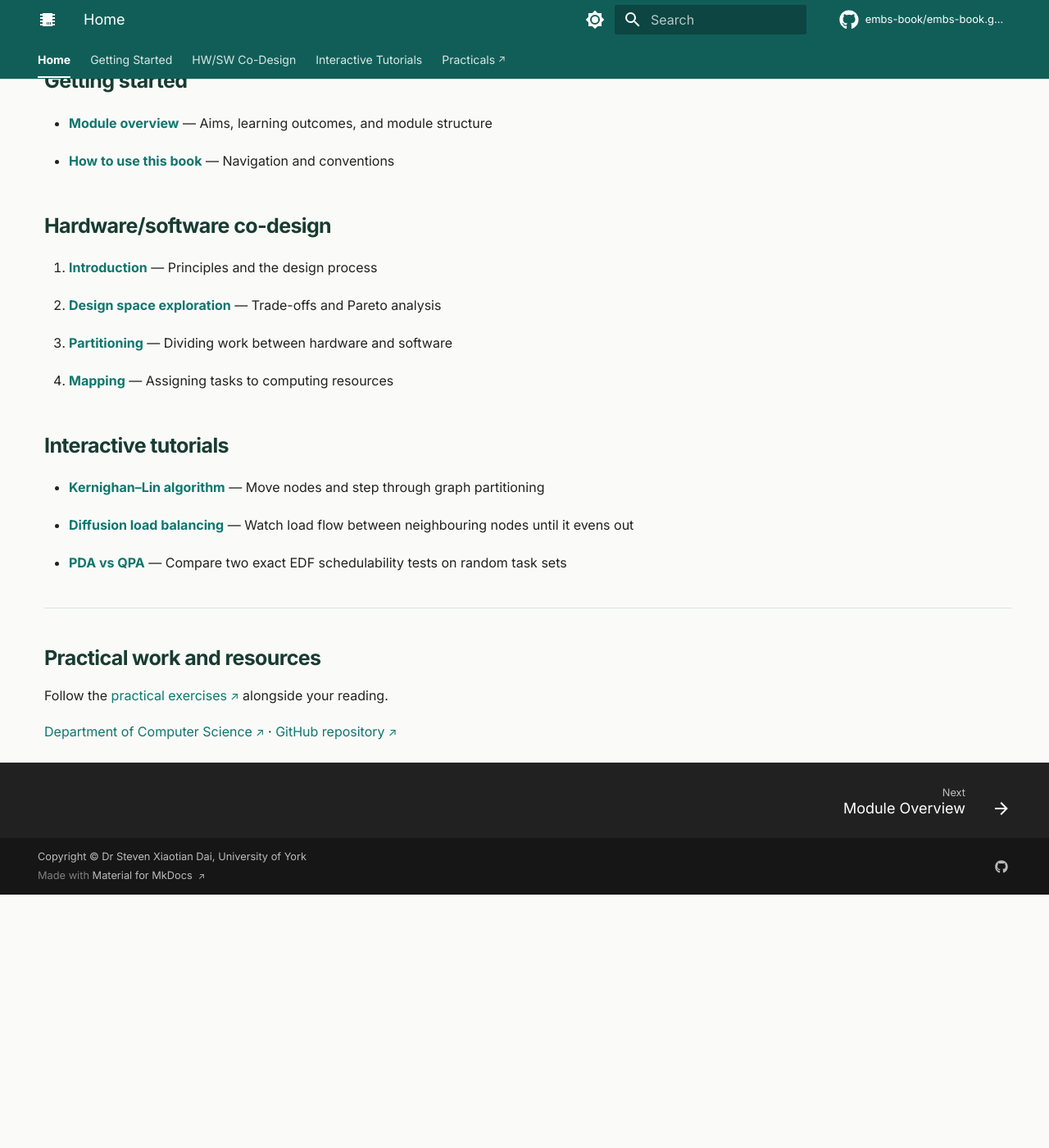
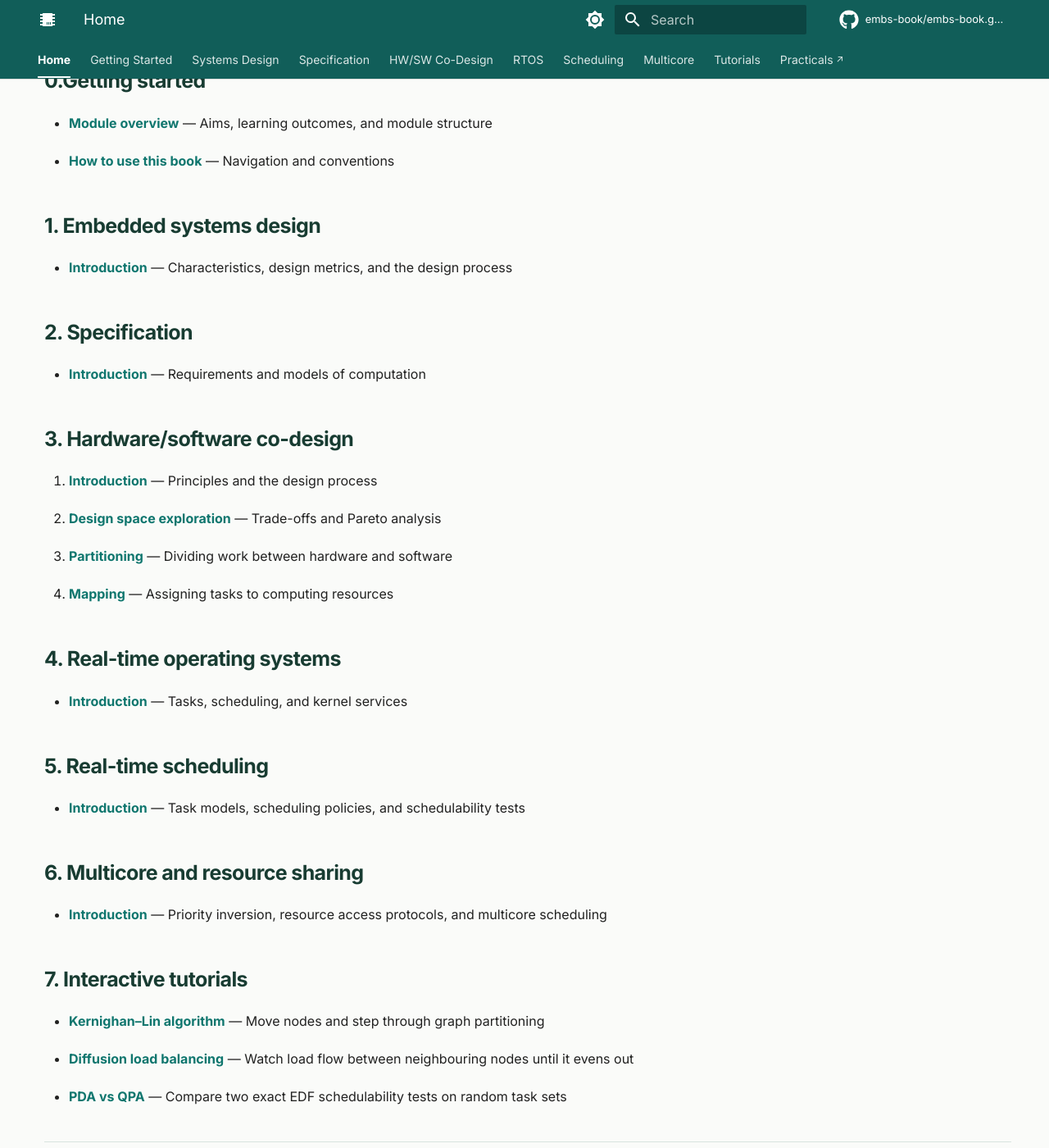
Before and after one commit to automaticdai/embs-book, an MkDocs documentation site: the page built from docs/index.md, in a window 1280 px wide and 1400 px high, scrolled down 520 px. Shown: the whole window at 82% size. Built offline with MkDocs 1.6.1 and Material for MkDocs 9.7.7, drawn with Linux system fonts in a browser that asks for light colours; comment, search, counter and statistics services are not loaded; before the commit the page ends 1611 px from its top, so only the background shows below that; some of the changed text lies outside the part shown.

Commit message:
Add chapter landing pages and tidy tutorial embeds
- Add introduction pages for Embedded Systems Design, Specification,
  RTOS, Real-Time Scheduling, and Multicore and Resource Sharing, and
  link every chapter from the nav, module overview, home page and
  README in module order.
- Shorten top-level tab labels so all tabs fit at laptop widths.
- Move the standalone HTML tutorials into docs/tutorials/embeds/,
  named after the pages that embed them.
- Link the author name on the home page.
- Ignore .venv/.

Co-Authored-By: Claude Opus 5.5 <noreply@anthropic.com>

```diff
--- a/docs/index.md
+++ b/docs/index.md
@@ -11,7 +11,7 @@ hide:
 
 A companion to the EMBS module. Explore the principles of embedded systems, the trade-offs between hardware and software, and the algorithms that bring them together.
 
-<p class="book-byline">Dr Steven Xiaotian Dai · Department of Computer Science</p>
+<p class="book-byline">Dr <a href="https://www.xiaotiandai.com">Steven Xiaotian Dai</a> · Department of Computer Science</p>
 
 [Start with the module overview →](getting-started/overview.md)
 
@@ -19,19 +19,39 @@ A companion to the EMBS module. Explore the principles of embedded systems, the
 
 <div class="book-contents" markdown>
 
-## Getting started
+## 0.Getting started
 
 - [Module overview](getting-started/overview.md) — Aims, learning outcomes, and module structure
 - [How to use this book](getting-started/how-to-use.md) — Navigation and conventions
 
-## Hardware/software co-design
+## 1. Embedded systems design
+
+- [Introduction](embedded-systems-design/introduction.md) — Characteristics, design metrics, and the design process
+
+## 2. Specification
+
+- [Introduction](specification/introduction.md) — Requirements and models of computation
+
+## 3. Hardware/software co-design
 
 1. [Introduction](hw-sw-codesign/introduction.md) — Principles and the design process
 2. [Design space exploration](hw-sw-codesign/design-space-exploration.md) — Trade-offs and Pareto analysis
 3. [Partitioning](hw-sw-codesign/partitioning.md) — Dividing work between hardware and software
 4. [Mapping](hw-sw-codesign/mapping.md) — Assigning tasks to computing resources
 
-## Interactive tutorials
+## 4. Real-time operating systems
+
+- [Introduction](rtos/introduction.md) — Tasks, scheduling, and kernel services
+
+## 5. Real-time scheduling
+
+- [Introduction](real-time-scheduling/introduction.md) — Task models, scheduling policies, and schedulability tests
+
+## 6. Multicore and resource sharing
+
+- [Introduction](multicore-resource-sharing/introduction.md) — Priority inversion, resource access protocols, and multicore scheduling
+
+## 7. Interactive tutorials
 
 - [Kernighan–Lin algorithm](tutorials/kl-algorithm.md) — Move nodes and step through graph partitioning
 - [Diffusion load balancing](tutorials/diffusion-algorithm.md) — Watch load flow between neighbouring nodes until it evens out
--- a/mkdocs.yml
+++ b/mkdocs.yml
@@ -83,12 +83,22 @@ nav:
   - Getting Started:
     - Module Overview: getting-started/overview.md
     - How to Use This Book: getting-started/how-to-use.md
+  - Systems Design:
+    - Introduction: embedded-systems-design/introduction.md
+  - Specification:
+    - Introduction: specification/introduction.md
   - HW/SW Co-Design:
     - Introduction: hw-sw-codesign/introduction.md
     - Design Space Exploration: hw-sw-codesign/design-space-exploration.md
     - Partitioning: hw-sw-codesign/partitioning.md
     - Mapping: hw-sw-codesign/mapping.md
-  - Interactive Tutorials:
+  - RTOS:
+    - Introduction: rtos/introduction.md
+  - Scheduling:
+    - Introduction: real-time-scheduling/introduction.md
+  - Multicore:
+    - Introduction: multicore-resource-sharing/introduction.md
+  - Tutorials:
     - Kernighan–Lin Algorithm: tutorials/kl-algorithm.md
     - Diffusion Load Balancing: tutorials/diffusion-algorithm.md
     - PDA vs QPA: tutorials/pda-qpa.md
```
Also changed, not shown: README.md (+5 -0 lines), docs/embedded-systems-design/introduction.md (added, +77 -0 lines), docs/getting-started/overview.md (+5 -6 lines), docs/multicore-resource-sharing/introduction.md (added, +62 -0 lines), docs/real-time-scheduling/introduction.md (added, +69 -0 lines), docs/rtos/introduction.md (added, +63 -0 lines), docs/specification/introduction.md (added, +64 -0 lines), docs/tutorials/diffusion-algorithm.md (+2 -2 lines), docs/tutorials/kl-algorithm.md (+2 -2 lines), docs/tutorials/pda-qpa.md (+2 -2 lines), docs/tutorials/embeds/diffusion-algorithm.html (renamed from docs/diffusion_algorithm_tutorial.html), docs/tutorials/embeds/kl-algorithm.html (renamed from docs/kl_interactive.html), docs/tutorials/embeds/pda-qpa.html (renamed from docs/pda_qpa_explorer.html), 1 other file.
